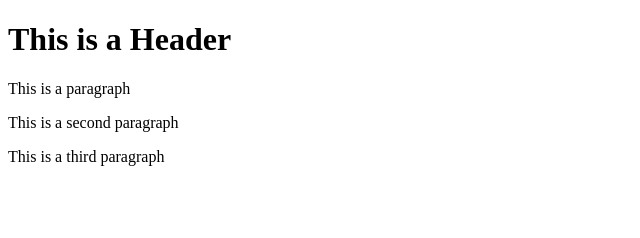
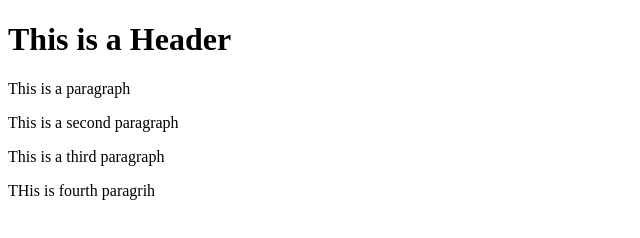
Before and after one commit to sajidsshaikh/git-test, a plain HTML site: page index.html in a window 1280 px wide. Shown: the whole page, without its empty margins (0-640 px from the left). Drawn offline with Linux system fonts and the light colour scheme.

Commit message:
Commtting

```diff
--- a/index.html
+++ b/index.html
@@ -7,5 +7,6 @@
         <p>This is a paragraph</p>
         <p>This is a second paragraph</p>
          <p>This is a third paragraph</p>
+	<p> THis is fourth paragrih</p>
     </body>
 </html>
```
